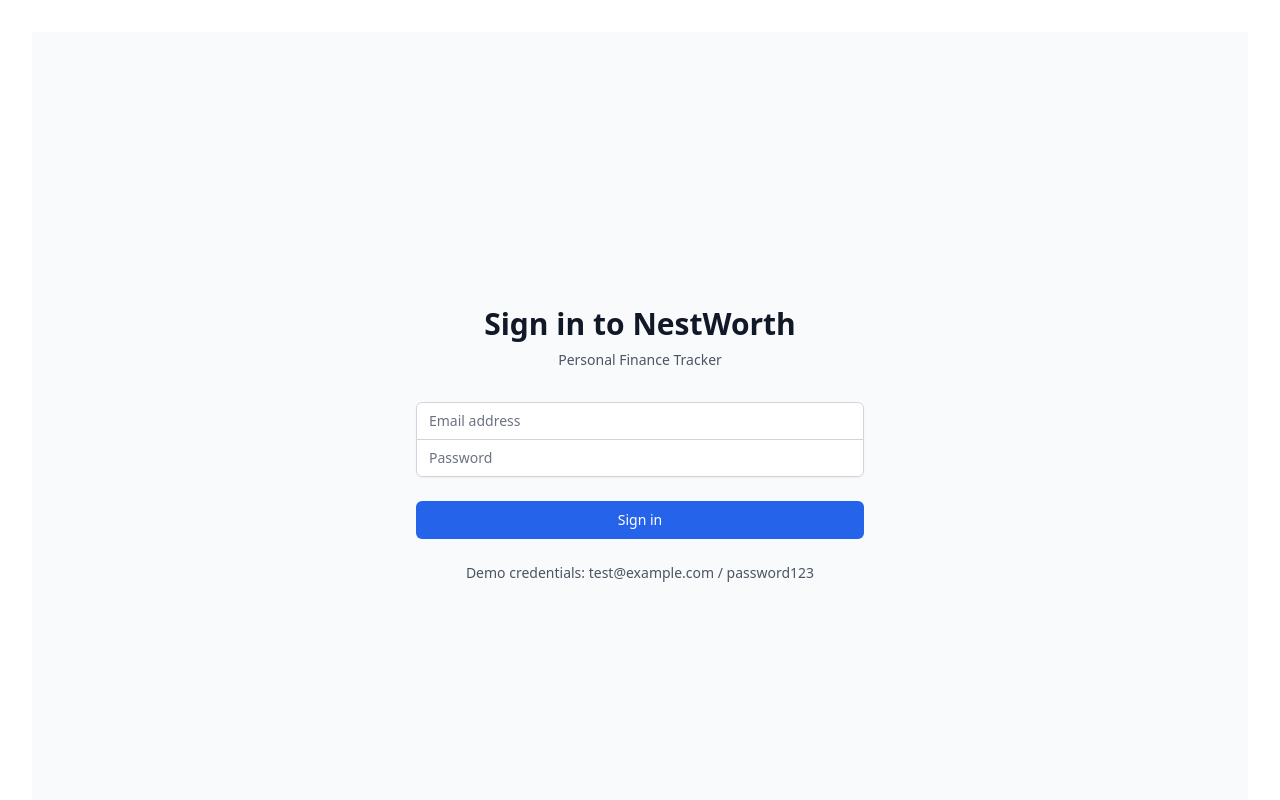
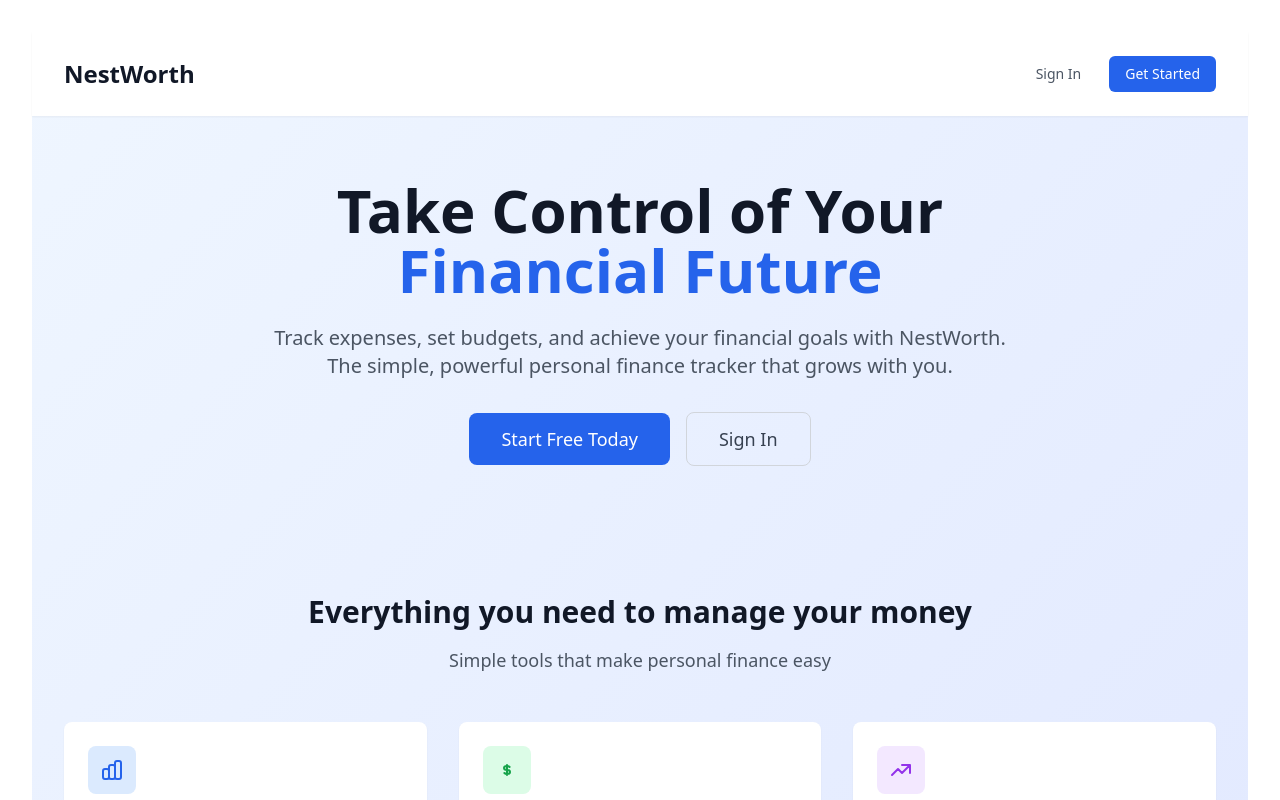
Before and after one commit to jahend412/nestWorth, a React (Vite) app in the folder frontend/: page / in a window 1280 px wide. Shown: the top 800 px of the page. Built offline with nearby package versions, Linux system fonts and the light colour scheme.

Commit message:
feat: integrate Homepage component as default unauthenticated view

```diff
--- a/frontend/src/App.tsx
+++ b/frontend/src/App.tsx
@@ -1,7 +1,7 @@
 import { AuthProvider } from "./context/AuthProvider";
 import { useAuth } from "./hooks/useAuth";
 import TransactionList from "./components/TransactionList";
-import LoginForm from "./components/LoginForm";
+import Homepage from "./components/Home";
 
 import "./App.css";
 
@@ -17,7 +17,7 @@ function AppContent() {
   }
 
   if (!user) {
-    return <LoginForm />;
+    return <Homepage />;
   }
 
   return (
```
